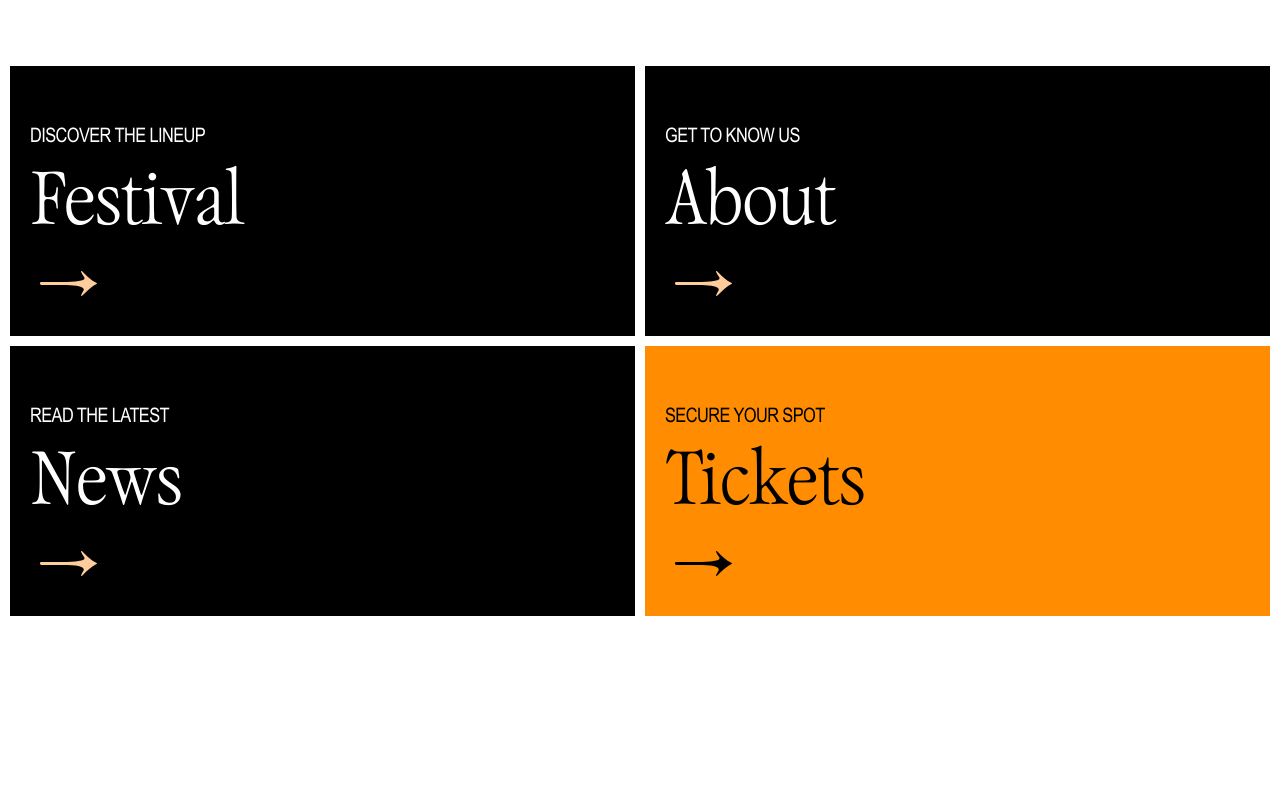
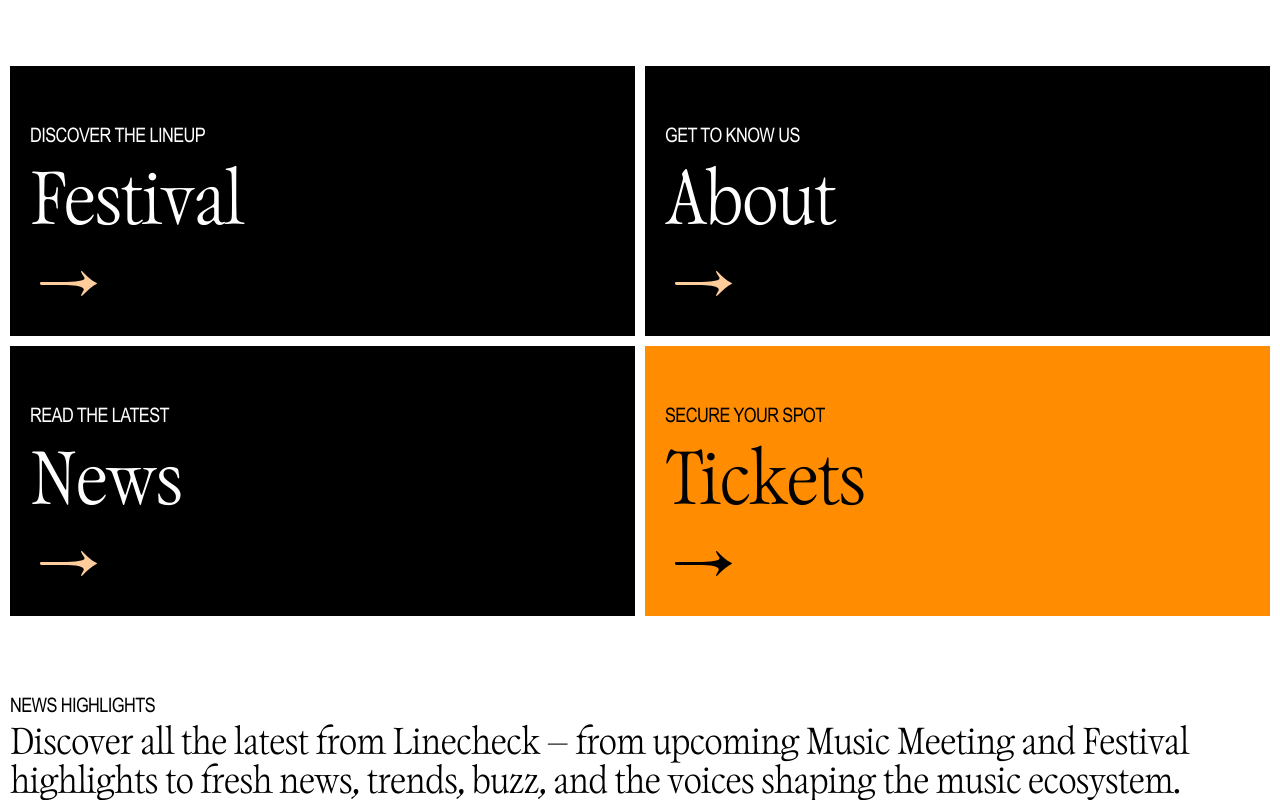
Before and after one commit to AlessandroPalumbo97/neve-kickoff, a React (Vite) app: page / in a window 1280 px wide. Shown: the part 2000-2800 px from the top of the page. Before the commit the page ends 2676 px from the top, so only its background shows below. Built offline with nearby package versions, Linux system fonts and the light colour scheme.

Commit message:
start development of the News section

```diff
--- a/src/App.tsx
+++ b/src/App.tsx
@@ -61,6 +61,8 @@ function App(): JSX.Element {
     }
   }, [loading]);
 
+  console.log(data);
+
   return (
     <LoadingProvider
       overlayVisible={overlayVisible}
--- a/src/components/layout/SiteContent.tsx
+++ b/src/components/layout/SiteContent.tsx
@@ -2,6 +2,7 @@ import { type JSX } from 'react';
 import Hero from '@/components/sections/Hero';
 import WelcomeGallery from '@/components/sections/WelcomeGallery';
 import Crosslinks from '@/components/sections/Crosslinks';
+import News from '@/components/sections/News';
 
 export default function SiteContent(): JSX.Element {
   return (
@@ -9,6 +10,7 @@ export default function SiteContent(): JSX.Element {
       <Hero />
       <WelcomeGallery />
       <Crosslinks />
+      <News />
     </div>
   );
 }
--- /dev/null
+++ b/src/components/sections/News.tsx
@@ -0,0 +1,39 @@
+import { type JSX } from 'react';
+import { clsx } from 'clsx';
+import parse from 'html-react-parser';
+import { getNewsData } from '@/utils/linecheck';
+import { useAnimateOnView } from '@/hooks/useAnimateOnView';
+import NewsCarousel from './NewsCarousel';
+
+export default function News(): JSX.Element {
+  const newsData = getNewsData();
+  const { ref, shouldAnimate, animationClass } =
+    useAnimateOnView<HTMLDivElement>('blur-slide');
+
+  if (!newsData) {
+    return <></>;
+  }
+
+  // we will need to remove the mb-120 class when we have the carousel
+  return (
+    <section className='section-padding mb-120'>
+      <div
+        ref={ref}
+        className={clsx(
+          `gap-md flex flex-col ${animationClass}`,
+          shouldAnimate && 'animate-in',
+        )}
+      >
+        <div className='gap-sm flex flex-col'>
+          <h2 className='news-title'>{newsData.title}</h2>
+          <div className='news-rich-text-container'>
+            <div className='news-rich-text'>{parse(newsData.description)}</div>
+          </div>
+        </div>
+
+        {/* NewsCarousel will be added here later */}
+        <NewsCarousel />
+      </div>
+    </section>
+  );
+}
--- /dev/null
+++ b/src/components/sections/NewsCarousel.tsx
@@ -0,0 +1,10 @@
+import { type JSX } from 'react';
+
+export default function NewsCarousel(): JSX.Element {
+  return (
+    <div className='news-carousel'>
+      {/* NewsCarousel content will be implemented later */}
+      <p className='text-gray-500'>NewsCarousel component - Coming soon!</p>
+    </div>
+  );
+}
--- a/src/index.css
+++ b/src/index.css
@@ -359,6 +359,41 @@
   @apply bg-accent absolute bottom-0 left-0 h-[1.5px] w-full;
 }
 
+/* ═══════════════════════════════════════════════════════════════════════════
+   📰 NEWS COMPONENT
+   ═══════════════════════════════════════════════════════════════════════════ */
+
+.news-title {
+  @apply font-arial-narrow-regular text-[20px] leading-[18px] tracking-[-0.6px] uppercase;
+}
+
+.news-rich-text-container {
+  @apply relative;
+}
+
+.news-rich-text {
+  @apply font-davinci-regular text-[35px] leading-[38.5px] tracking-[-1.05px];
+  transition: all 0.3s ease-in-out;
+}
+
+.news-rich-text strong {
+  @apply relative font-normal;
+}
+
+.news-rich-text strong::after {
+  content: '';
+  @apply bg-accent absolute bottom-0 left-0 h-[1px] w-full;
+}
+
+.news-read-more-btn {
+  @apply font-davinci-regular text-accent-focus relative mt-2 flex items-center text-[35px] leading-[38.5px] tracking-[-1.05px] sm:hidden;
+}
+
+.news-read-more-btn:hover::after {
+  content: '';
+  @apply bg-accent absolute bottom-0 left-0 h-[1.5px] w-full;
+}
+
 .welcome-cta-primary {
   @apply font-arial-narrow-regular hover:bg-accent-contrast px-md flex h-[40px] items-center justify-center bg-black text-[15px] leading-[15px] text-white transition-all duration-300 hover:text-black;
 }
--- a/src/types/linecheck.ts
+++ b/src/types/linecheck.ts
@@ -75,6 +75,21 @@ export interface CrosslinksSection {
   title: string;
   url: string;
   style?: string;
+}
+
+// News highlights section types
+export interface NewsHighlightsSection {
+  title: string;
+  description: string;
+  cta: CTA;
+  items: Array<{
+    dateLabel: string;
+    categories: string[];
+    title: string;
+    excerpt: string;
+    url: string;
+    image: ImageWithSrcset;
+  }>;
 }
 
 // Manifesto section types
@@ -180,6 +195,7 @@ export type LinecheckSection =
   | WelcomeSection
   | GallerySection
   | CrosslinksSection
+  | NewsHighlightsSection
   | ManifestoSection
   | TicketsSection
   | FooterSection;
@@ -192,6 +208,7 @@ export interface LinecheckPayload {
   welcome: WelcomeSection;
   gallery: GallerySection;
   crosslinks: CrosslinksSection;
+  newsHighlights: NewsHighlightsSection;
   manifesto: ManifestoSection;
   tickets: TicketsSection;
   footer: FooterSection;
--- a/src/utils/linecheck.ts
+++ b/src/utils/linecheck.ts
@@ -73,6 +73,9 @@ export function getGalleryData() {
 export function getCrosslinksData() {
   return getSectionData('crosslinks');
 }
+export function getNewsData() {
+  return getSectionData('newsHighlights');
+}
 export function getManifestoData() {
   return getSectionData('manifesto');
 }
```
